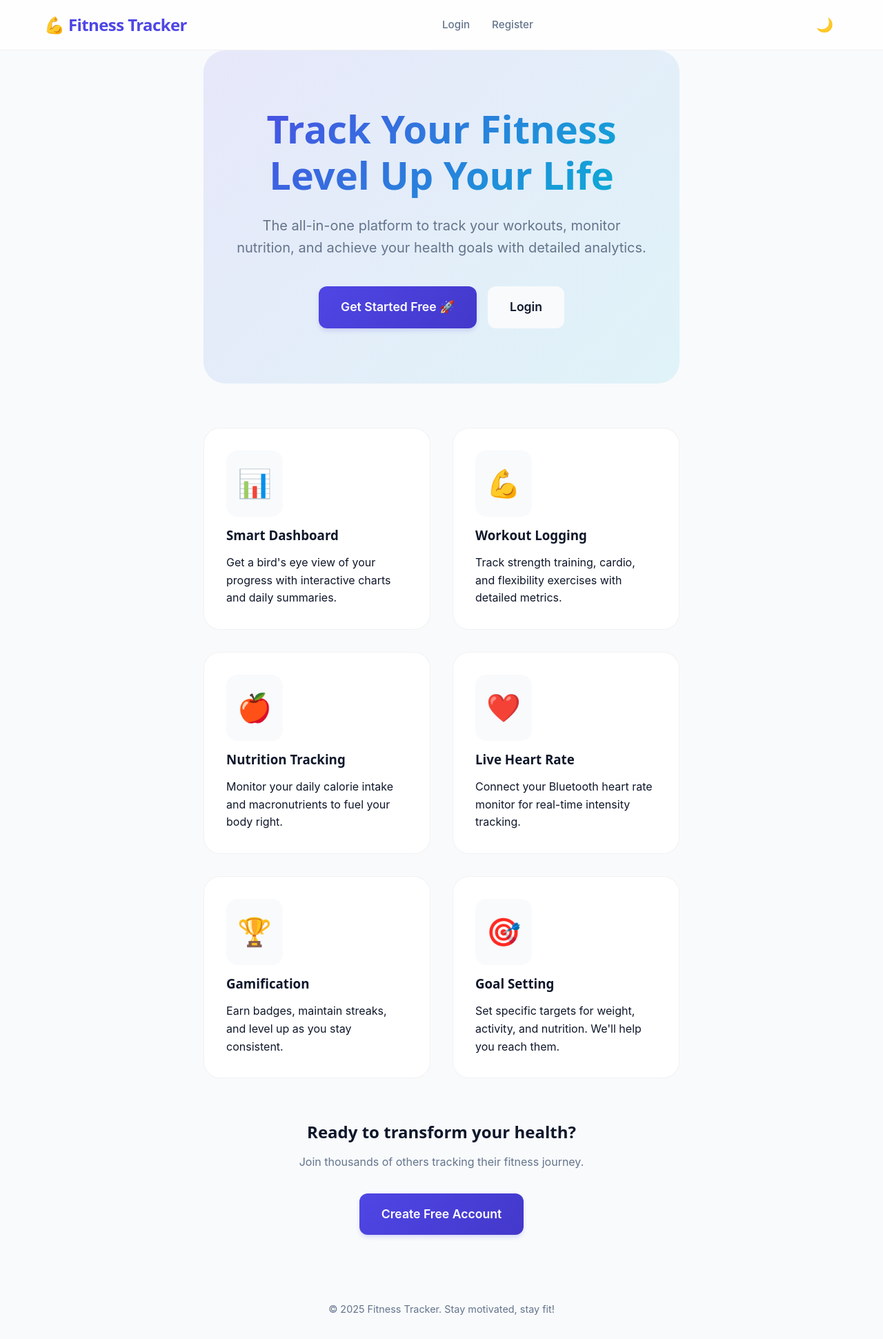
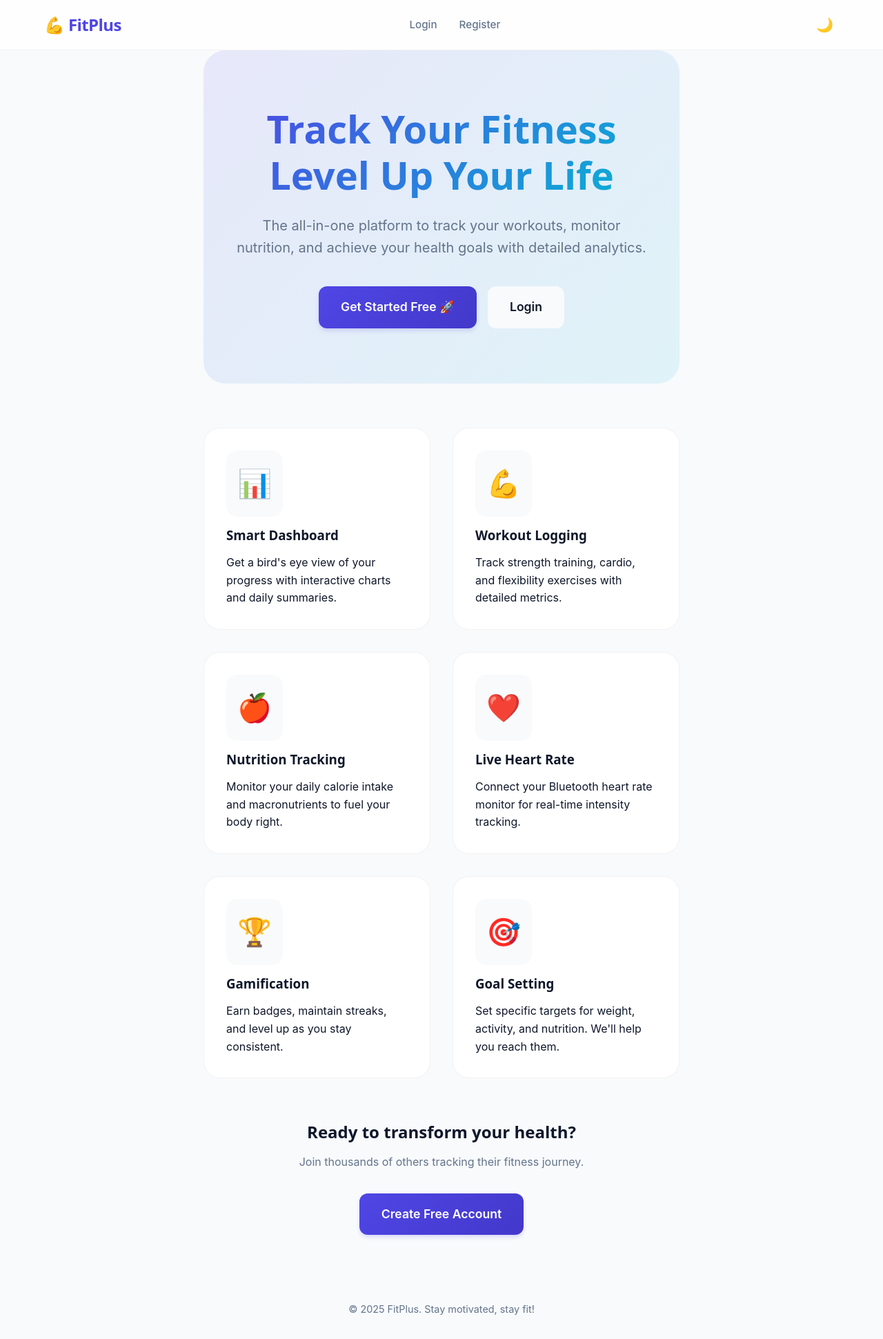
Before and after one commit to Sarthak200419/fitness-tracker, a Flask app: page / in a window 1280 px wide. Shown: the whole page at 69% size. Run offline with Flask 3, Linux system fonts and the light colour scheme.

Commit message:
Add App Name

```diff
--- a/frontend/templates/activity/index.html
+++ b/frontend/templates/activity/index.html
@@ -1,6 +1,6 @@
 {% extends "base.html" %}
 
-{% block title %}Activity Tracker - Fitness Tracker{% endblock %}
+{% block title %}Activity Tracker - FitPlus{% endblock %}
 
 {% block content %}
 <div class="page-container">
--- a/frontend/templates/activity/log.html
+++ b/frontend/templates/activity/log.html
@@ -1,6 +1,6 @@
 {% extends "base.html" %}
 
-{% block title %}Log Workout - Fitness Tracker{% endblock %}
+{% block title %}Log Workout - FitPlus{% endblock %}
 
 {% block content %}
 <div class="log-activity">
@@ -34,7 +34,8 @@
         <div class="form-row">
             <div class="form-group">
                 <label for="duration_minutes">Duration (minutes) *</label>
-                <input type="number" id="duration_minutes" name="duration_minutes" min="1" required class="form-control">
+                <input type="number" id="duration_minutes" name="duration_minutes" min="1" required
+                    class="form-control">
             </div>
 
             <div class="form-group">
--- a/frontend/templates/auth/login.html
+++ b/frontend/templates/auth/login.html
@@ -1,6 +1,6 @@
 {% extends "base.html" %}
 
-{% block title %}Login - Fitness Tracker{% endblock %}
+{% block title %}Login - FitPlus{% endblock %}
 
 {% block content %}
 <div class="auth-container">
--- a/frontend/templates/auth/profile.html
+++ b/frontend/templates/auth/profile.html
@@ -1,6 +1,6 @@
 {% extends "base.html" %}
 
-{% block title %}Profile - Fitness Tracker{% endblock %}
+{% block title %}Profile - FitPlus{% endblock %}
 
 {% block content %}
 <div class="profile-container">
--- a/frontend/templates/auth/register.html
+++ b/frontend/templates/auth/register.html
@@ -1,6 +1,6 @@
 {% extends "base.html" %}
 
-{% block title %}Register - Fitness Tracker{% endblock %}
+{% block title %}Register - FitPlus{% endblock %}
 
 {% block content %}
 <div class="auth-container">
--- a/frontend/templates/base.html
+++ b/frontend/templates/base.html
@@ -6,7 +6,7 @@
     <meta name="viewport" content="width=device-width, initial-scale=1.0">
     <link rel="icon" type="image/svg+xml" href="{{ url_for('static', filename='favicon.svg') }}">
     <meta name="theme-color" content="#6366F1">
-    <title>{% block title %}Fitness Tracker{% endblock %}</title>
+    <title>{% block title %}FitPlus{% endblock %}</title>
     <link rel="stylesheet" href="{{ url_for('static', filename='css/style.css') }}">
     {% block extra_css %}{% endblock %}
     <style>
@@ -59,7 +59,7 @@
             <div class="navbar-brand">
                 <a href="{% if current_user.is_authenticated %}{{ url_for('dashboard.index') }}{% else %}{{ url_for('auth.login') }}{% endif %}"
                     class="navbar-logo">
-                    💪 Fitness Tracker
+                    💪 FitPlus
                 </a>
             </div>
             {% if current_user.is_authenticated %}
@@ -112,7 +112,7 @@
     <!-- Footer -->
     <footer class="footer">
         <div class="container">
-            <p>&copy; 2025 Fitness Tracker. Stay motivated, stay fit!</p>
+            <p>&copy; 2025 FitPlus. Stay motivated, stay fit!</p>
         </div>
     </footer>
 
--- a/frontend/templates/dashboard/index.html
+++ b/frontend/templates/dashboard/index.html
@@ -1,6 +1,6 @@
 {% extends "base.html" %}
 
-{% block title %}Dashboard - Fitness Tracker{% endblock %}
+{% block title %}Dashboard - FitPlus{% endblock %}
 
 {% block content %}
 <div class="dashboard-header">
--- a/frontend/templates/gamification/dashboard.html
+++ b/frontend/templates/gamification/dashboard.html
@@ -1,6 +1,6 @@
 {% extends "base.html" %}
 
-{% block title %}Gamification Dashboard - Fitness Tracker{% endblock %}
+{% block title %}Gamification Dashboard - FitPlus{% endblock %}
 
 {% block content %}
 <div class="gamification-dashboard">
--- a/frontend/templates/goals/create.html
+++ b/frontend/templates/goals/create.html
@@ -1,6 +1,6 @@
 {% extends "base.html" %}
 
-{% block title %}Create Goal - Fitness Tracker{% endblock %}
+{% block title %}Create Goal - FitPlus{% endblock %}
 
 {% block content %}
 <div class="create-goal">
@@ -74,7 +74,8 @@
         color: #555;
     }
 
-.form-control, select {
+    .form-control,
+    select {
         width: 100%;
         padding: 0.75rem;
         border: 1px solid #ddd;
--- a/frontend/templates/goals/index.html
+++ b/frontend/templates/goals/index.html
@@ -1,6 +1,6 @@
 {% extends "base.html" %}
 
-{% block title %}My Goals - Fitness Tracker{% endblock %}
+{% block title %}My Goals - FitPlus{% endblock %}
 
 {% block content %}
 <div class="page-container">
--- a/frontend/templates/landing.html
+++ b/frontend/templates/landing.html
@@ -1,6 +1,6 @@
 {% extends "base.html" %}
 
-{% block title %}Welcome - Fitness Tracker{% endblock %}
+{% block title %}Welcome - FitPlus{% endblock %}
 
 {% block extra_css %}
 <style>
--- a/frontend/templates/nutrition/index.html
+++ b/frontend/templates/nutrition/index.html
@@ -1,6 +1,6 @@
 {% extends "base.html" %}
 
-{% block title %}Nutrition Tracker - Fitness Tracker{% endblock %}
+{% block title %}Nutrition Tracker - FitPlus{% endblock %}
 
 {% block content %}
 <div class="page-container">
```
Also changed, not shown: frontend/templates/activity/edit.html (+10 -7 lines), frontend/templates/dashboard/stats.html (+6 -5 lines), frontend/templates/goals/edit.html (+11 -8 lines), frontend/templates/nutrition/log.html (+9 -5 lines). Lines whose indentation alone changed are shown as unchanged.
